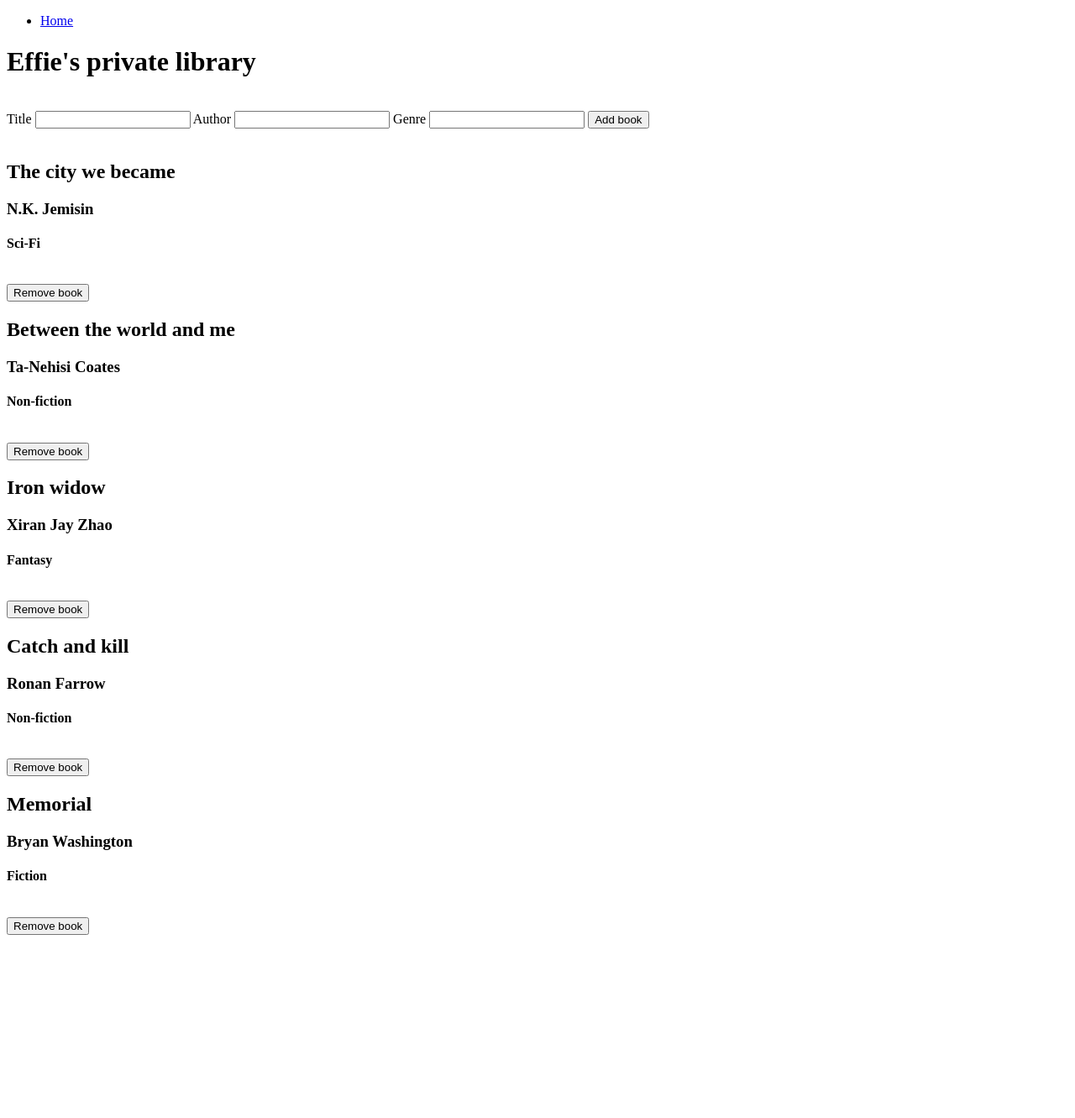
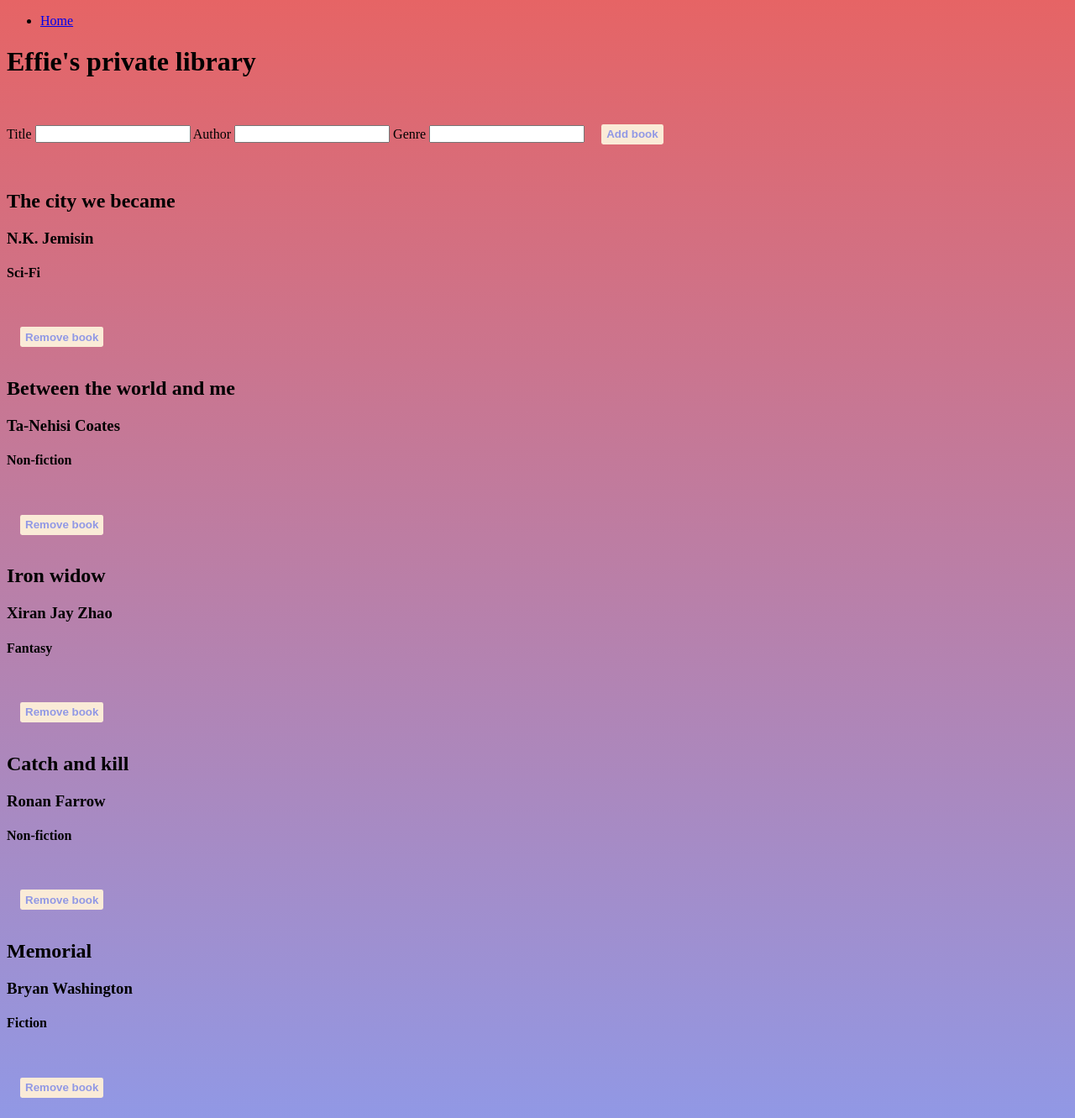
Before and after one commit to Effrancina/w3_weekend_homework, a Flask app: page /books in a window 1280 px wide. Shown: the whole page at 84% size. Before the commit the page ends 1113 px from the top, so only its background shows below. Run offline with Flask 2, Linux system fonts and the light colour scheme.

Commit message:
basic css added

```diff
--- a/models/library_books.py
+++ b/models/library_books.py
@@ -18,4 +18,7 @@ def remove_book(title):
         if book.title == title:
             book_to_delete = book
             break
+        elif book.title == None:
+            book_to_delete = None
+            break
     books_list.remove(book_to_delete)
--- /dev/null
+++ b/static/main.css
@@ -0,0 +1,17 @@
+
+body {
+    background: linear-gradient(#e66465, #9198e5);;
+    color: black;
+}
+
+.button1 {
+    background-color: antiquewhite;
+    color: #9198e5;
+    font-weight: 900;
+    border-radius: 0.15rem;
+    height: 1.5rem;
+    border: none;
+    cursor: pointer;
+    margin: 1rem;
+    align-content: center;
+}
--- a/templates/base.html
+++ b/templates/base.html
@@ -4,7 +4,8 @@
     <meta charset="UTF-8">
     <meta http-equiv="X-UA-Compatible" content="IE=edge">
     <meta name="viewport" content="width=device-width, initial-scale=1.0">
-    <title>Document</title>
+    <link rel="stylesheet" href="static/main.css">
+    <title></title>
 </head>
 <body>
 <ul>
--- a/templates/index.html
+++ b/templates/index.html
@@ -12,7 +12,7 @@
         <label for="genre">Genre</label>
         <input type="text" name="genre" id="genre">
 
-        <input type="submit" value="Add book">
+        <input class="button1" type="submit" value="Add book">
     </form>
     <div class="book-container">
     <br>
@@ -25,7 +25,7 @@
         <br>
         <div>
             <form class="form-inline" action="/books/delete/{{ book.title }}" method="post">
-            <input type="submit" value="Remove book">
+            <input class="button1" type="submit" value="Remove book">
             </form>
         </div>
     {% endfor %}
```
Also changed, not shown: static/__init__.py (deleted), static/style.css (deleted).
